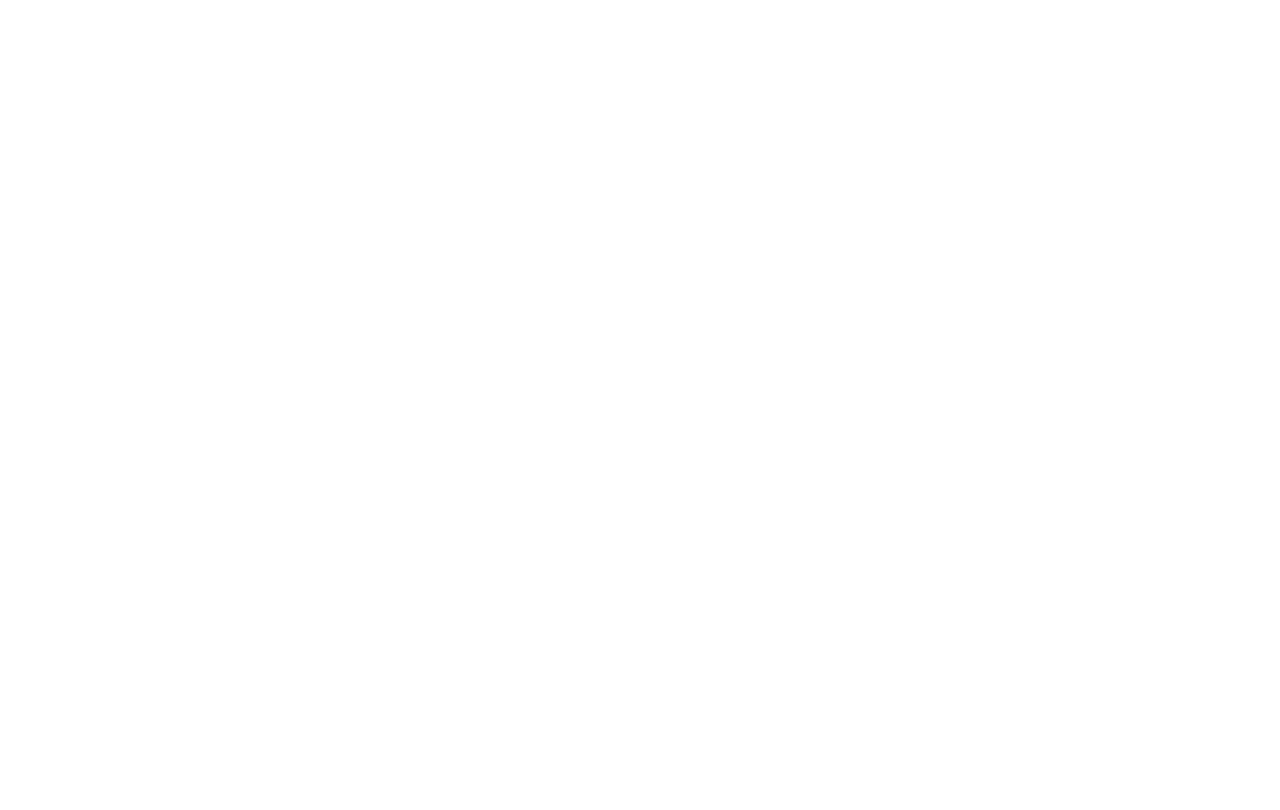
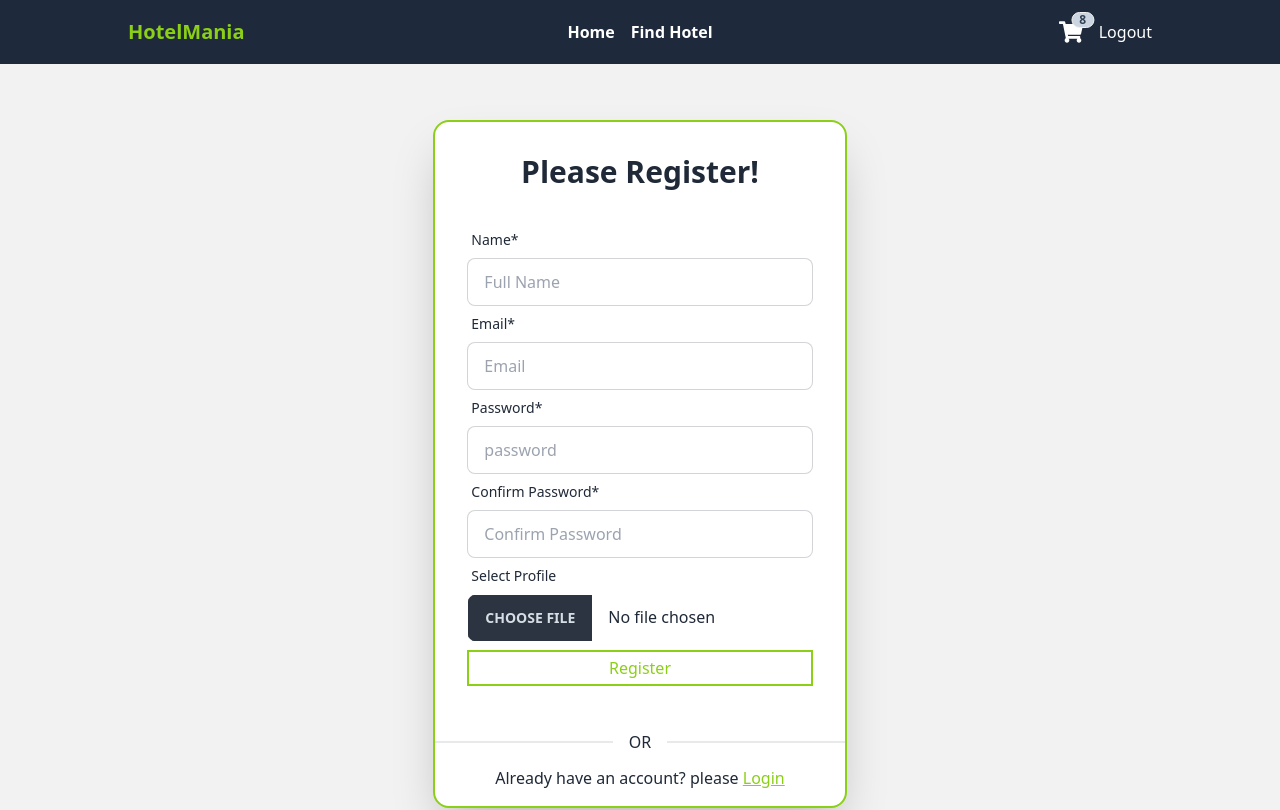
Before and after one commit to ihsajjad/HotelMania-MERN-Application, a React (Vite) app in the folder frontend/: page /register in a window 1280 px wide. Before the commit this address had no page. Shown: the top 810 px of the page. Built offline with nearby package versions, Linux system fonts and the light colour scheme.

Commit message:
Frontend: added register page

```diff
--- a/frontend/src/App.tsx
+++ b/frontend/src/App.tsx
@@ -2,6 +2,7 @@
 import MainLayout from "./layouts/MainLayout";
 import Home from "./pages/Home";
 import Login from "./pages/Login";
+import Register from "./pages/Register";
 
 const App = () => {
   return (
@@ -23,6 +24,14 @@
             </MainLayout>
           }
         />
+        <Route
+          path="/register"
+          element={
+            <MainLayout>
+              <Register />
+            </MainLayout>
+          }
+        />
       </Routes>
     </BrowserRouter>
   );
--- a/frontend/src/pages/Login.tsx
+++ b/frontend/src/pages/Login.tsx
@@ -63,7 +63,7 @@
         <div className="divider">OR</div>
         <p className="text-center mb-4">
           New to Hotel Mania? please{" "}
-          <Link to="/sign-up" className="underline text-[var(--main-color)]">
+          <Link to="/register" className="underline text-[var(--main-color)]">
             Register
           </Link>
         </p>
--- /dev/null
+++ b/frontend/src/pages/Register.tsx
@@ -0,0 +1,126 @@
+// import { useForm } from "react-hook-form";
+import { Link } from "react-router-dom";
+
+const Register = () => {
+  return (
+    <div className="hero min-h-screen bg-base-200 md:py-12 p-5">
+      <div className="card md:w-1/3 w-full shadow-2xl bg-base-100 border-[var(--main-color)] border-2">
+        <h2 className="text-3xl font-bold text-center mt-8">
+          Please Register!
+        </h2>
+        <form onSubmit={() => {}} className="card-body">
+          <div className="flex flex-col ">
+            <div className="form-control">
+              <label className="label">
+                <span className="label-text">Name*</span>
+              </label>
+              <input
+                type="text"
+                name="name"
+                placeholder="Full Name"
+                // {...register("name", { required: true })}
+                className="input input-bordered"
+                required
+              />
+              {/* {errors.name && (
+                <span className="text-red-500">Name is required</span>
+              )} */}
+            </div>
+            <div className="form-control">
+              <label className="label">
+                <span className="label-text">Email*</span>
+              </label>
+              <input
+                type="email"
+                name="email"
+                placeholder="Email"
+                // {...register("email", { required: true })}
+                className="input input-bordered"
+                required
+              />
+              {/* {errors.email && (
+                <span className="text-red-500">Email is required</span>
+              )} */}
+            </div>
+            <div className="form-control">
+              <label className="label">
+                <span className="label-text">Password*</span>
+              </label>
+              <input
+                type="password"
+                name="password"
+                placeholder="password"
+                // {...register("password", {
+                //   required: true,
+                //   minLength: 6,
+                //   maxLength: 20,
+                //   pattern: /(?=.*[A-Z])(?=.*[!@#$&%*])(?=.*[0-9])(?=.*[a-z])/,
+                // })}
+                className="input input-bordered"
+                required
+              />
+              {/* {errors.password?.type === "required" && (
+                <span className="text-red-400">Password is required</span>
+              )}
+              {errors.password?.type === "minLength" && (
+                <p className="text-red-400">
+                  Password must have minimum six characters.
+                </p>
+              )}
+              {errors.password?.type === "maxLength" && (
+                <span className="text-red-400">
+                  Password must be less than 20 characters.
+                </span>
+              )}
+              {errors.password?.type === "pattern" && (
+                <p className="text-red-400">
+                  Password must have a special character
+                </p>
+              )} */}
+            </div>
+            <div className="form-control">
+              <label className="label">
+                <span className="label-text">Confirm Password*</span>
+              </label>
+              <input
+                type="password"
+                name="confirm"
+                placeholder="Confirm Password"
+                // {...register("confirm", { required: true })}
+                className="input input-bordered"
+                required
+              />
+            </div>
+            <div className="form-control">
+              <label className="label">
+                <span className="label-text">Select Profile</span>
+              </label>
+              <input
+                type="file"
+                className="file-input w-full max-w-xs"
+                // {...register("image", { required: true })}
+              />
+              {/* {errors.image && (
+                <span className="text-red-500">Image is required</span>
+              )} */}
+            </div>
+          </div>
+          {/* {error && <span className="text-red-500 text-sm">{error}</span>} */}
+          <div className="form-control mb-0">
+            <button className="custom-btn-outline">Register</button>
+          </div>
+        </form>
+        <div className="divider">OR</div>
+
+        <p className="text-center mb-4">
+          Already have an account? please{" "}
+          <Link to="/login" className="underline text-[var(--main-color)]">
+            Login
+          </Link>
+        </p>
+      </div>
+    </div>
+  );
+};
+
+export default Register;
```
